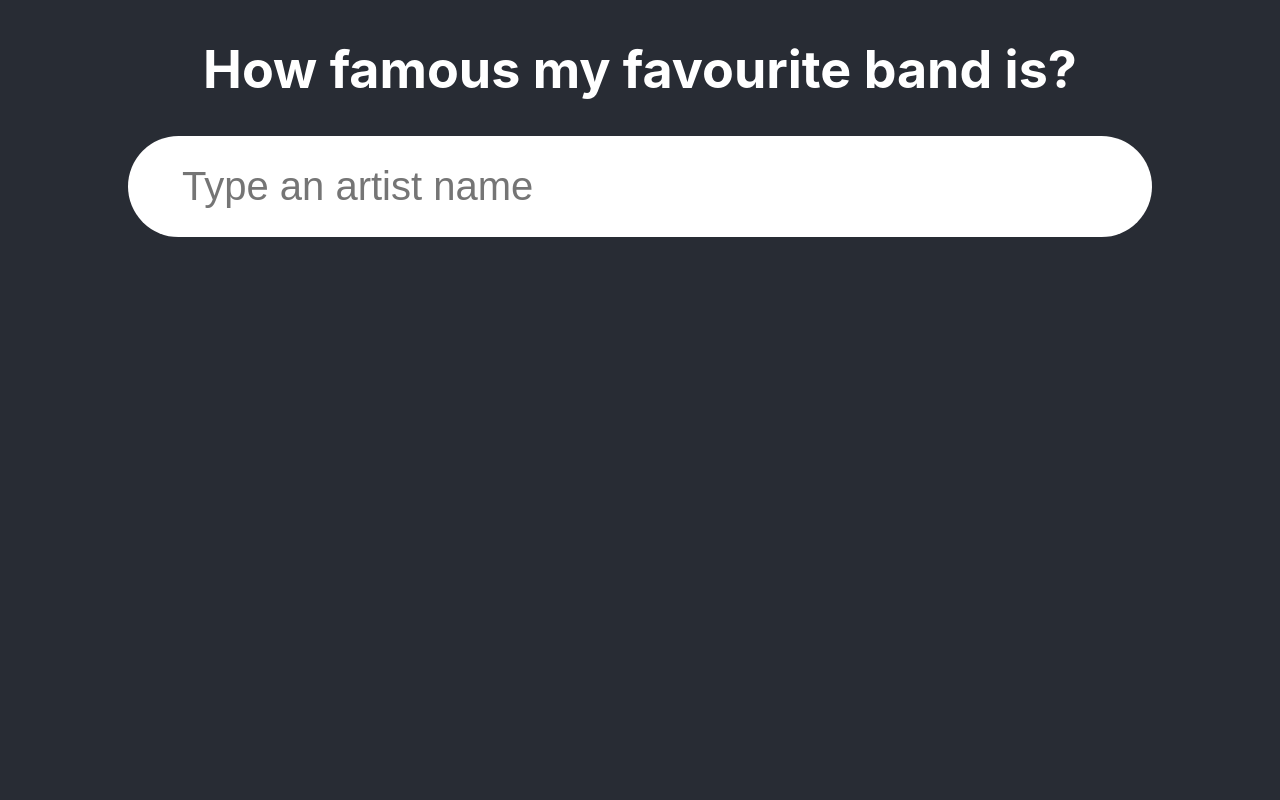
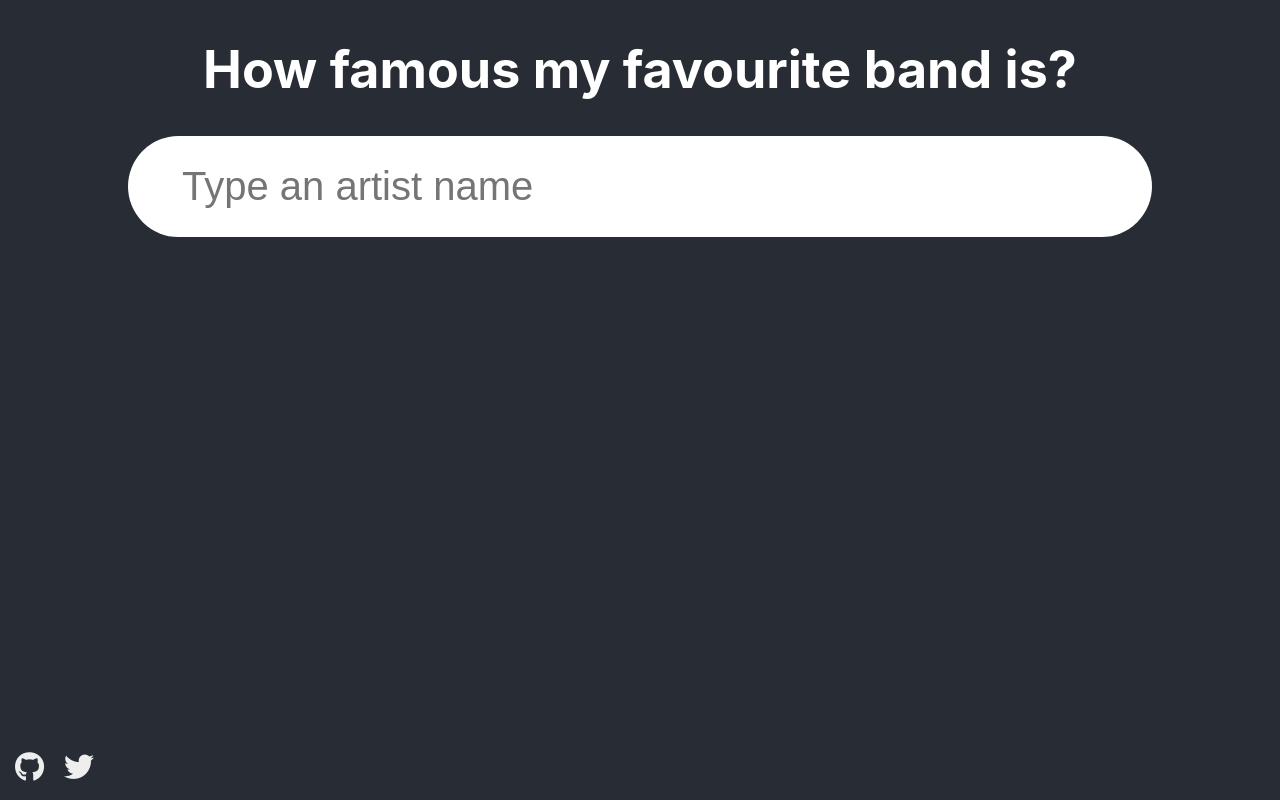
Before and after one commit to Jefferson227/how-famous, a React (Create React App) app: page / in a window 1280 px wide. Built offline with nearby package versions, Linux system fonts and the light colour scheme.

Commit message:
Create icon credits on footer

```diff
--- a/src/components/ArtistDetails/ArtistDetails.css
+++ b/src/components/ArtistDetails/ArtistDetails.css
@@ -32,3 +32,7 @@ footer a div {
   text-decoration: none;
   color: #eee;
 }
+
+.Details .Credits {
+  bottom: 87px;
+}
--- a/src/components/ArtistDetails/ArtistDetails.js
+++ b/src/components/ArtistDetails/ArtistDetails.js
@@ -3,6 +3,7 @@ import { Link } from "react-router-dom";
 import "./ArtistDetails.css";
 import { getCities } from "../../services";
 import numeral from "numeral";
+import Credits from "../Credits/Credits";
 
 class ArtistDetails extends React.Component {
   constructor() {
@@ -78,6 +79,7 @@ class ArtistDetails extends React.Component {
         </section>
 
         <footer>
+          <Credits />
           <Link to="/">
             <div>
               <h3>Search again</h3>
--- /dev/null
+++ b/src/components/Credits/Credits.css
@@ -0,0 +1,15 @@
+.Credits {
+  position: fixed;
+  font-size: 30px;
+  bottom: 15px;
+  left: 15px;
+}
+
+.Credits__icon__left {
+  margin-right: 20px;
+}
+
+.Credits a {
+  text-decoration: none;
+  color: #eee;
+}
--- /dev/null
+++ b/src/components/Credits/Credits.js
@@ -0,0 +1,25 @@
+import React from "react";
+import "./Credits.css";
+
+const Credits = () => {
+  return (
+    <section className="Credits">
+      <a
+        href="https://github.com/jefferson227"
+        target="_blank"
+        rel="noopener noreferrer"
+      >
+        <i className="fab fa-github Credits__icon__left"></i>
+      </a>
+      <a
+        href="https://twitter.com/jeffersonm"
+        target="_blank"
+        rel="noopener noreferrer"
+      >
+        <i className="fab fa-twitter Credits__icon"></i>
+      </a>
+    </section>
+  );
+};
+
+export default Credits;
--- a/src/components/Search/Search.js
+++ b/src/components/Search/Search.js
@@ -1,5 +1,6 @@
 import React from "react";
 import Artist from "../Artist/Artist";
+import Credits from "../Credits/Credits";
 import { getArtists } from "../../services";
 import "./Search.css";
 
@@ -80,6 +81,10 @@ class Search extends React.Component {
             ? this.state.artists
             : this.state.messageInfo}
         </section>
+
+        <footer>
+          <Credits />
+        </footer>
       </div>
     );
   }
```
